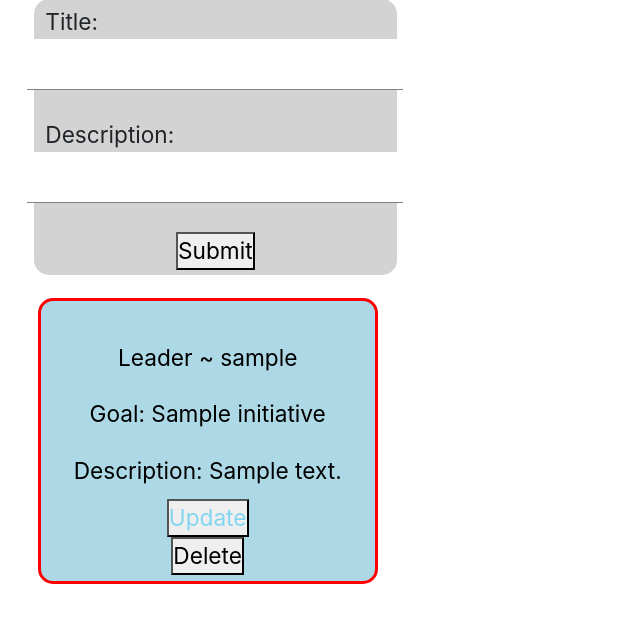
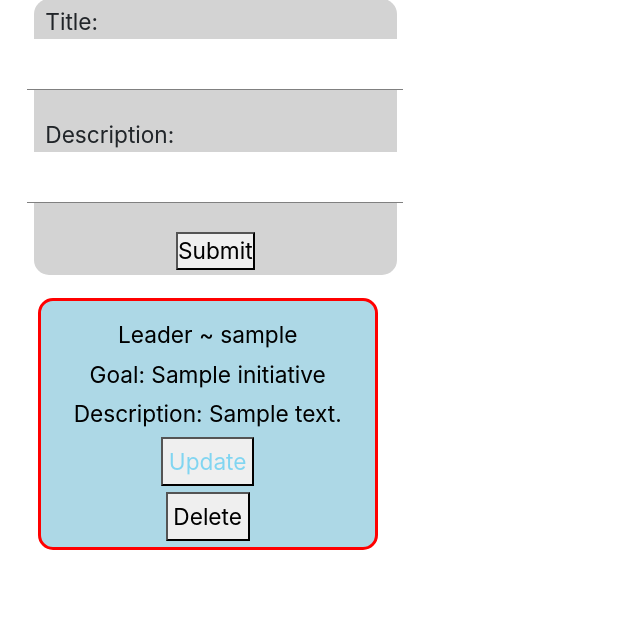
Before and after one commit to william-warren/ascent, a Django app: page /initiatives/ in a window 1280 px wide. Shown: the part 98-721 px from the top of the page, without its empty margins (0-640 px from the left). Run offline with Django 3.2, Linux system fonts and the light colour scheme; tables that the repository leaves empty hold one stand-in row (values such as "Sample post"); some libraries are stand-ins or nearby versions.

Commit message:
Addeed CSS for cleaner appearance.

```diff
--- a/initiative/templates/initiative.html
+++ b/initiative/templates/initiative.html
@@ -17,14 +17,14 @@
         <p> Leader ~ {{ initiative.team_leader }} </p>
         <p> Goal: {{ initiative.title }}</p>
         <p> Description: {{ initiative.description }}</p>
-        <button>
+        <button class="initiative-button">
             <a href="{% url 'initiatives:update' initiative.id %}">
                 Update
             </a>
         </button>
         <form action="{% url 'initiatives:delete' initiative.id %}" method="POST">
             {% csrf_token %}
-            <button>
+            <button class="initiative-button">
                 Delete
             </button>
         </form>
--- a/static/initiative.css
+++ b/static/initiative.css
@@ -25,7 +25,7 @@
     width: 15rem;
     display: flex;
     flex-direction: column;
-    justify-content: space-evenly;
+    justify-content: flex-start;
     align-items: center;
     border: 1px solid black;
     margin: .5rem;
@@ -33,11 +33,17 @@
     border: 3px solid red;
     border-radius: 15px;
     padding: .25rem;
+    height: fit-content;
 }
 .initiative > p {
-    margin: .5rem;
+    margin: .25rem 0 0 0;
     color: black;
     text-align: center;
+}
+
+.initiative-button {
+    margin-top: .25rem;
+    padding: .25rem;
 }
 
 .container {
```
